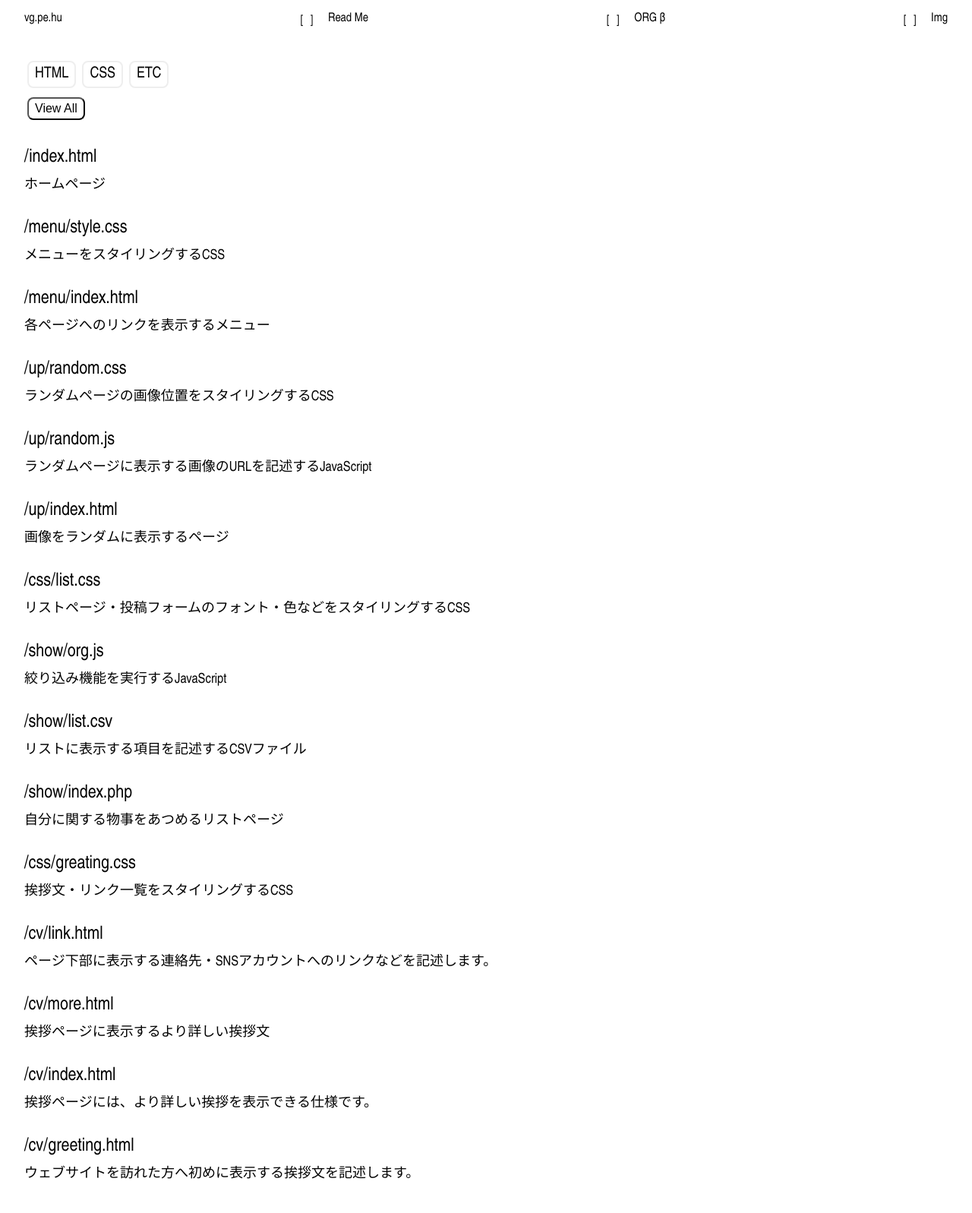
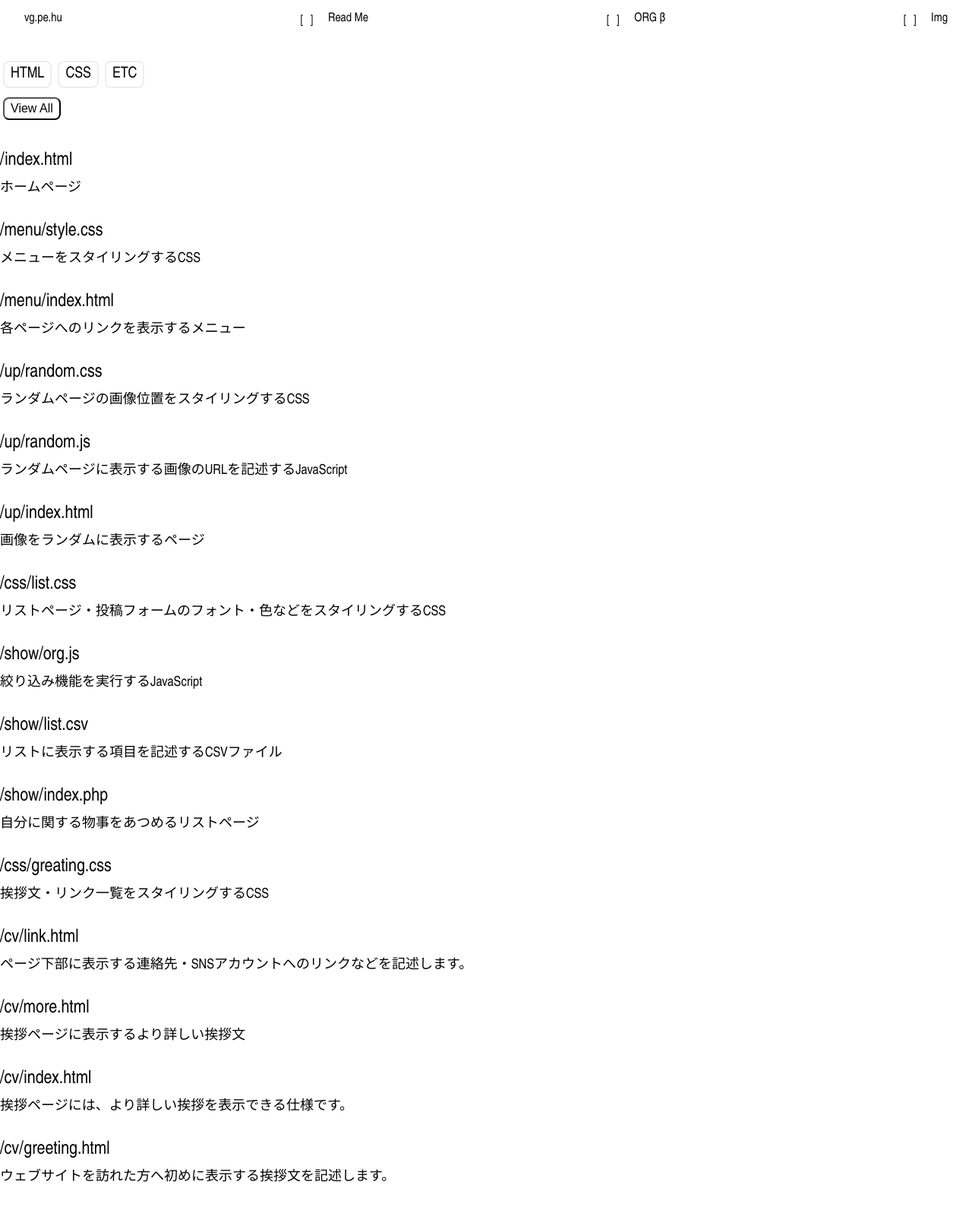
Before and after one commit to verygois/verygois.github.io, a PHP site: page /org.php in a window 1280 px wide. Shown: the whole page at 76% size. Before the commit the page ends 1552 px from the top, so only its background shows below. Run offline with PHP 8.4, Linux system fonts and the light colour scheme; some libraries are stand-ins or nearby versions.

Commit message:
Update org.css

```diff
--- a/css/org.css
+++ b/css/org.css
@@ -31,17 +31,11 @@ hr {
   transition: .5s all;
 }
 
-#org,
-.list {
-  width: 95%;
-  margin: auto;
-}
-
 #org {
   position: relative;
   top: 0;
   z-index: 2;
-  padding: 4.5rem 2.5% 0;
+  padding: 4.5rem 0 0;
 }
 
 #org ul {
```
